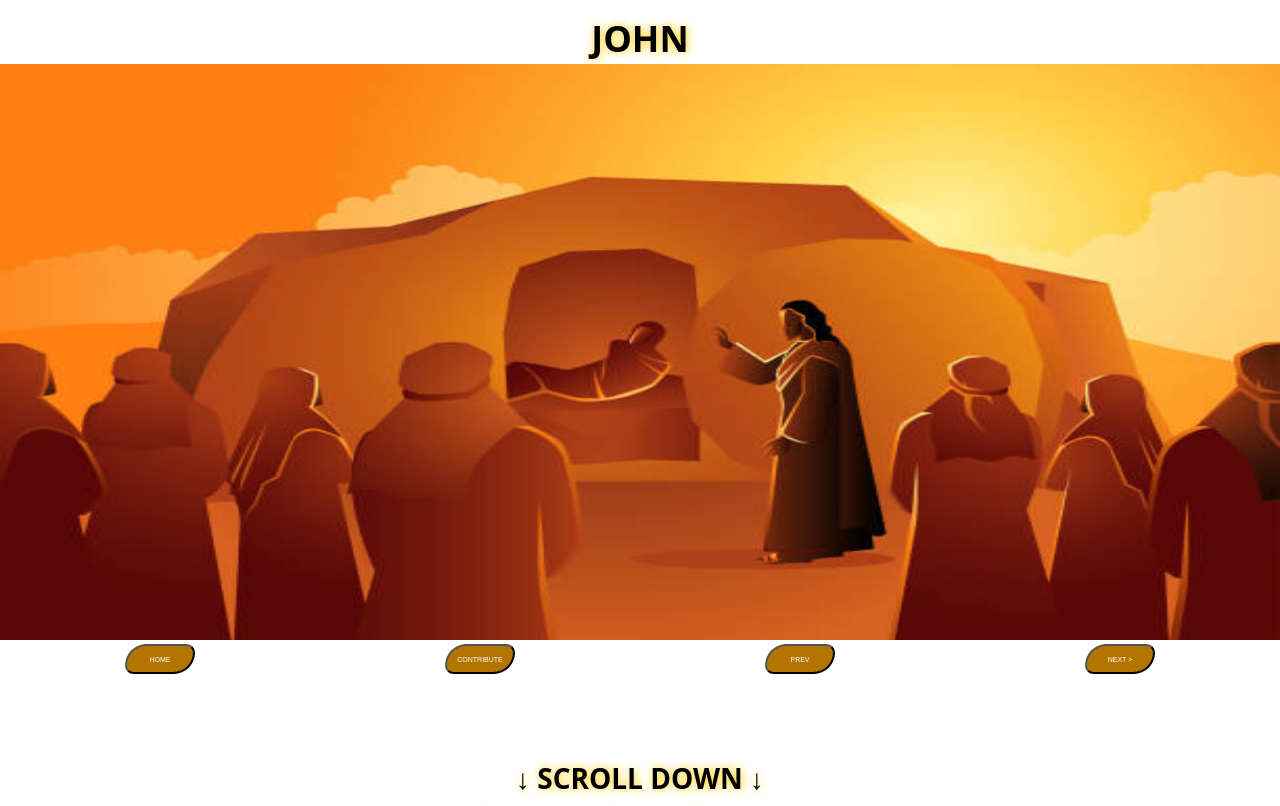
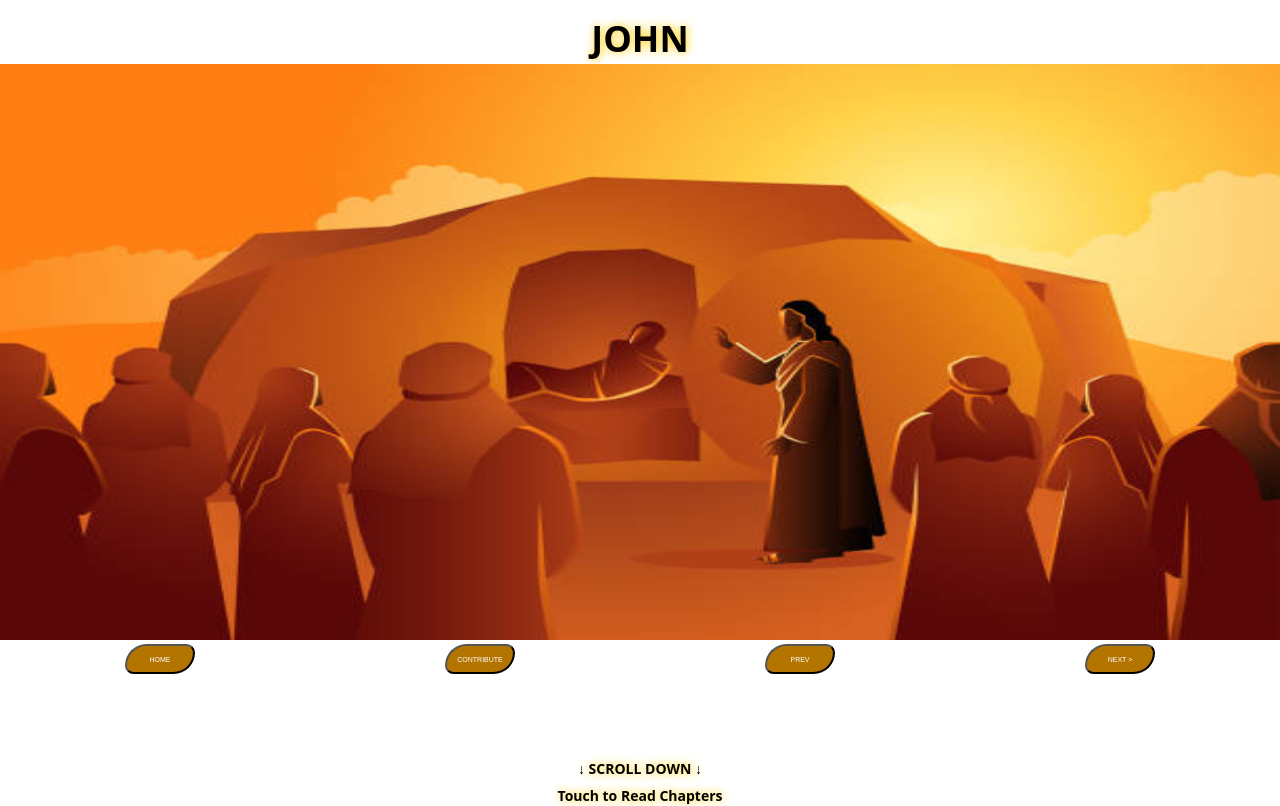
Before and after one commit to jnutt367/john, a Next.js app: page / in a window 1280 px wide. Shown: the top 806 px of the page. Built offline with nearby package versions, Linux system fonts and the light colour scheme.

Commit message:
Update Home.module.css
 <h1 className={styles.instructions}>
        &darr; SCROLL DOWN &darr;
        </h1>
        <h1 className={styles.instructions}>
        Touch to Read Chapters
        </h1> down to 14px

```diff
--- a/styles/Home.module.css
+++ b/styles/Home.module.css
@@ -100,7 +100,7 @@
   margin-top: 0;
   font-family: Ariel, sans, serif, sans-serif, cursive, fantasy;
   text-shadow: #FC0 1px 0 10px;
-  font-size: 28px;
+  font-size: 14px;
   margin-bottom: 0.5rem;
 }
 
```
